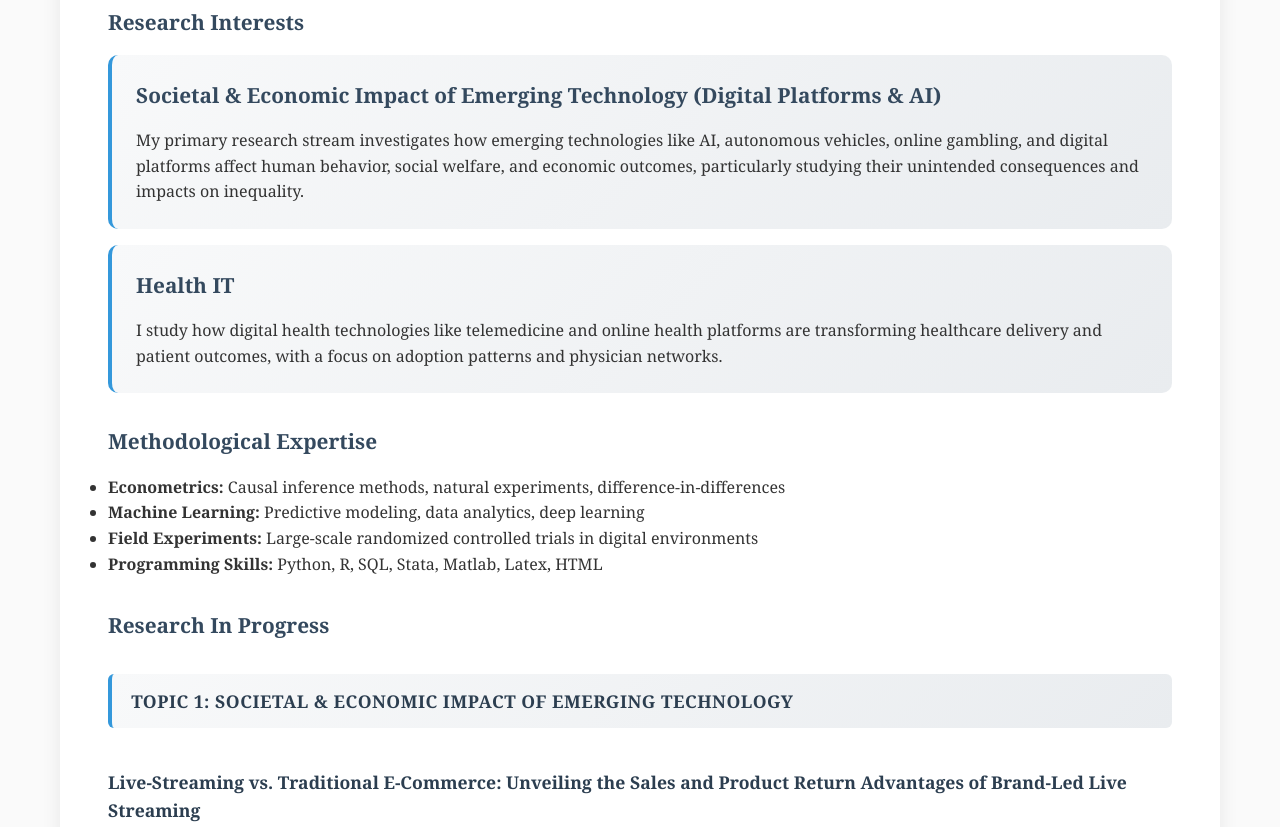
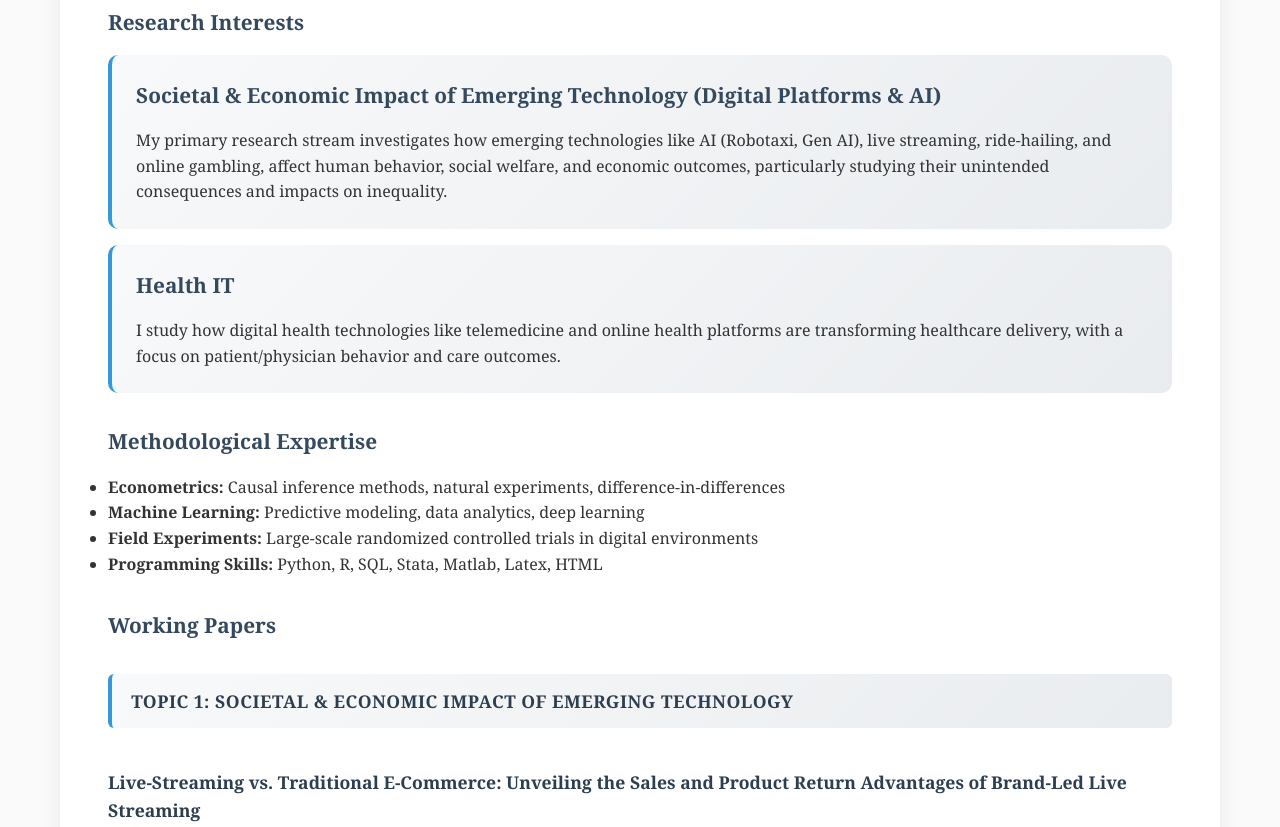
Before and after one commit to justin-tian-is/justin-tian-is.github.io, a plain HTML site: page index.html in a window 1280 px wide. Shown: the part 1540-2367 px from the top of the page. Drawn offline with Linux system fonts and the light colour scheme.

Commit message:
Update index.html

```diff
--- a/index.html
+++ b/index.html
@@ -603,12 +603,12 @@
             <h3>Research Interests</h3>
             <div class="research-area">
                 <h3>Societal & Economic Impact of Emerging Technology (Digital Platforms & AI)</h3>
-                <p>My primary research stream investigates how emerging technologies like AI, autonomous vehicles, online gambling, and digital platforms affect human behavior, social welfare, and economic outcomes, particularly studying their unintended consequences and impacts on inequality.</p>
+                <p>My primary research stream investigates how emerging technologies like AI (Robotaxi, Gen AI), live streaming, ride-hailing, and online gambling, affect human behavior, social welfare, and economic outcomes, particularly studying their unintended consequences and impacts on inequality.</p>
             </div>
 
             <div class="research-area">
                 <h3>Health IT</h3>
-                <p>I study how digital health technologies like telemedicine and online health platforms are transforming healthcare delivery and patient outcomes, with a focus on adoption patterns and physician networks.</p>
+                <p>I study how digital health technologies like telemedicine and online health platforms are transforming healthcare delivery, with a focus on patient/physician behavior and care outcomes.</p>
             </div>
 
             <h3>Methodological Expertise</h3>
@@ -619,7 +619,7 @@
                 <li><strong>Programming Skills:</strong> Python, R, SQL, Stata, Matlab, Latex, HTML</li>
             </ul>
 
-            <h3>Research In Progress</h3>
+            <h3>Working Papers</h3>
 
             <div class="research-topic-header">Topic 1: Societal & Economic Impact of Emerging Technology</div>
 
@@ -712,9 +712,9 @@ Healthcare Outcomes</div>
                 <li><strong>CHITA 2025</strong> (Austin, TX), <strong>POMS 2025</strong> (Atlanta, GA), <strong>INFORMS 2025</strong> (Atlanta, GA) - "Pleasure or Peril? The Rise of Online Sports Gambling and Its Mental Health Impact"</li>
                 <li><strong>CIST 2024</strong> (Seattle, WA) - "How Does Ride-Hailing Congestion Pricing Shape Digital Access and Transportation Equity?"</li>
                 <li><strong>AMCIS 2024</strong> (Salt Lake City, UT) - "Angel or Devil: Telehealth Across Borderlines and Healthcare Outcomes"</li>
-              <li><strong>AMCIS 2024</strong> (Salt Lake City, UT) - "Does Digital Mental Healthcare Service Access Affect Care Outcomes ? Evidence from a Natural Experiment"</li>
+              <li><strong>AMCIS 2024</strong> (Salt Lake City, UT) - "An Empirical Study of the Feedback Source on Real-time Doctor Feedback in a Crisis"</li>
                 <li><strong>POMS 2024</strong> (Minneapolis, MN) - "Primed for Growth or Fade: Telemedicine Adoption and Healthcare Channel Migration"</li>
-                <li><strong>POMS 2024</strong> (Minneapolis, MN), <strong>INFORMS 2023</strong> (Phoenix, AZ) - "Digital Mental Healthcare Service Access and Care Outcomes"</li>
+                <li><strong>POMS 2024</strong> (Minneapolis, MN), <strong>INFORMS 2023</strong> (Phoenix, AZ) - "Does Digital Mental Healthcare Service Access Affect Care Outcomes ? Evidence from a Natural Experiment"</li>
             </ul>
         </section>
 
```
